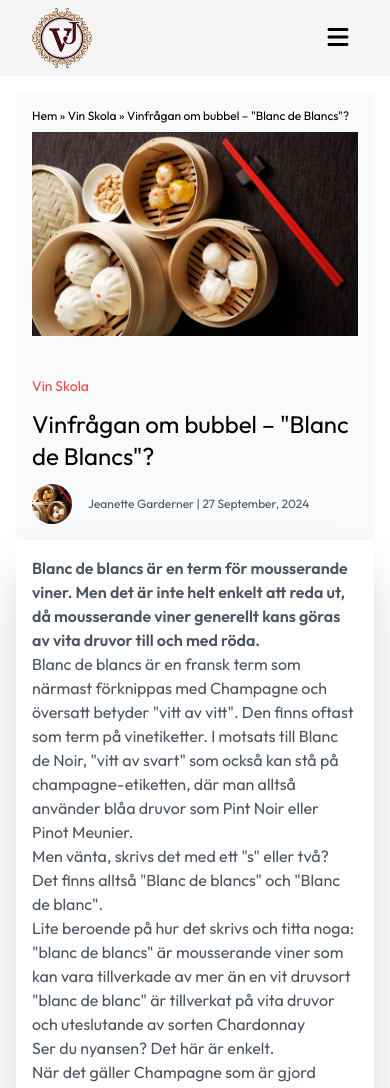
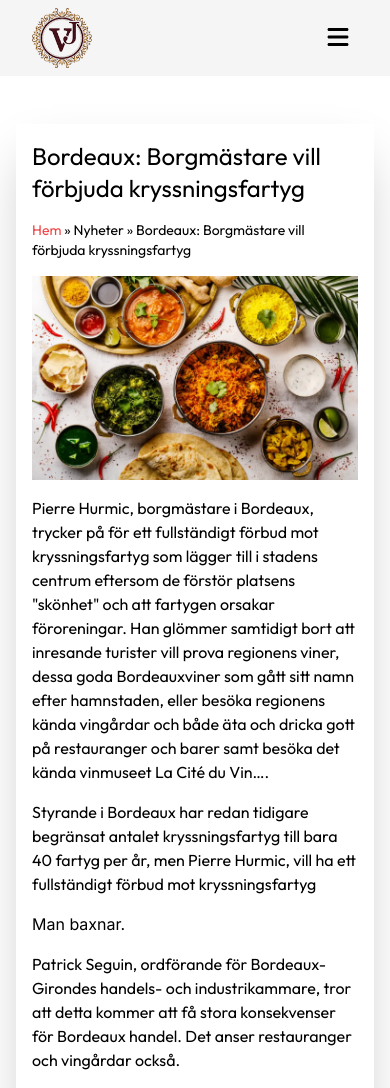
Before and after one commit to webramesh/headless-VJ, a Next.js app: page /nyheter/1 in a window 390 px wide. Shown: the top 1088 px of the page. Built offline with nearby package versions, Linux system fonts and the light colour scheme; what tailwind-hamburgers would draw is missing.

Commit message:
Created nyheter page

```diff
--- /dev/null
+++ b/src/app/nyheter/Components/NyheterContent.jsx
@@ -0,0 +1,143 @@
+import React from "react";
+import Image from "next/image";
+import food3 from "@/public/food3.png";
+import CatAccordion from "../../[category]/Components/CatAccordion";
+
+const NyheterContent = () => {
+  return (
+    <div className="container mx-auto">
+      <div className="flex flex-col mt-12 gap-4 mx-4 sm:mx-8 md:mx-16 lg:mx-52 p-4 sm:p-6 shadow-2xl">
+        <div className="font-outfit text-2xl sm:text-3xl md:text-4xl">
+          <h1>Bordeaux: Borgmästare vill förbjuda kryssningsfartyg</h1>
+        </div>
+        <div className="font-outfit text-sm sm:text-base md:text-lg">
+          <span className="text-red-500 font-outfit">Hem</span> » Nyheter »
+          Bordeaux: Borgmästare vill förbjuda kryssningsfartyg
+        </div>
+        <div>
+          <Image src={food3} alt="Food3" className="object-cover w-full" />
+        </div>
+        <div className="font-outfit text-base sm:text-lg">
+          Pierre Hurmic, borgmästare i Bordeaux, trycker på för ett fullständigt
+          förbud mot kryssningsfartyg som lägger till i stadens centrum eftersom
+          de förstör platsens "skönhet" och att fartygen orsakar föroreningar.
+          Han glömmer samtidigt bort att inresande turister vill prova regionens
+          viner, dessa goda Bordeauxviner som gått sitt namn efter hamnstaden,
+          eller besöka regionens kända vingårdar och både äta och dricka gott på
+          restauranger och barer samt besöka det kända vinmuseet La Cité du
+          Vin….
+        </div>
+        <div className="font-outfit text-base sm:text-lg">
+          Styrande i Bordeaux har redan tidigare begränsat antalet
+          kryssningsfartyg till bara 40 fartyg per år, men Pierre Hurmic, vill
+          ha ett fullständigt förbud mot kryssningsfartyg
+        </div>
+        <div>Man baxnar.</div>
+        <div className="font-outfit text-base sm:text-lg">
+          Patrick Seguin, ordförande för Bordeaux-Girondes handels- och
+          industrikammare, tror att detta kommer att få stora konsekvenser för
+          Bordeaux handel. Det anser restauranger och vingårdar också.
+        </div>
+        <div className="font-outfit text-base sm:text-lg">
+          Man försöker nu hitta en kompromisslösning.
+        </div>
+
+        <div className="font-outfit text-xl lg:text-2xl mt-6">
+          Lämna ett svar
+        </div>
+        <div className="font-outfit text-xs lg:text-sm">
+          <i>
+            Din e-postadress kommer inte publiceras. Obligatoriska fält är
+            märkta *
+          </i>
+        </div>
+        <form className="mt-8">
+          <div className="flex flex-col sm:flex-row flex-wrap mb-4">
+            <textarea
+              placeholder="Comment"
+              className="w-full p-2 border rounded mb-4"
+              rows="4"
+              required
+            ></textarea>
+            <input
+              type="text"
+              placeholder="Name"
+              className="w-full sm:w-full lg:w-1/3 p-2 border rounded mb-2 lg:mr-2"
+              required
+            />
+            <input
+              type="email"
+              placeholder="Email"
+              className="w-full sm:w-full lg:w-1/3 p-2 border rounded mb-2 lg:mr-2"
+              required
+            />
+            <input
+              type="url"
+              placeholder="Website"
+              className="w-full sm:w-full lg:w-1/3 p-2 border rounded mb-2"
+            />
+          </div>
+          <div className="mb-4">
+            <label className="block mb-2">Are you a human? Please solve:</label>
+            <input
+              type="text"
+              className="w-full sm:w-1/2 lg:w-1/5 p-2 border rounded"
+              required
+            />
+          </div>
+        </form>
+        <button
+          type="submit"
+          className="rounded-md font-outfit text-base lg:text-lg py-2 px-6 bg-red-600 text-white hover:bg-red-700 transition-colors"
+        >
+          Publicera Kommentar
+        </button>
+        <div className="w-full mt-8 bg-[#eb7272]">
+          <div className="p-4 lg:p-6">
+            <h1 className="font-outfit text-white text-xl sm:text-2xl lg:text-4xl mb-4">
+              Vill du ha vårt nyhetsbrev?
+            </h1>
+            <h3 className="font-outfit text-white text-xs sm:text-sm lg:text-base mb-6">
+              Få handplockat innehåll i vårt nyhetsbrev, det är gratis.
+            </h3>
+            <form className="space-y-4">
+              <div>
+                <label htmlFor="email" className="sr-only">
+                  Email address
+                </label>
+                <input
+                  type="email"
+                  id="email"
+                  className="w-full sm:w-2/3 lg:w-2/3 p-2 border-4 border-[#eb7272] placeholder-gray-400 rounded-md"
+                  placeholder="abc@gmail.com"
+                  required
+                />
+              </div>
+              <div className="flex items-center">
+                <input type="checkbox" id="privacy" className="mr-4" />
+                <label
+                  htmlFor="privacy"
+                  className="text-white text-xs sm:text-sm"
+                >
+                  Jag godkänner integritetspolicy
+                </label>
+              </div>
+              <button
+                type="submit"
+                className="rounded-full font-outfit text-sm py-2 px-6 bg-red-600 text-white hover:bg-red-700 transition-colors"
+              >
+                Ja, skicka till mig!
+              </button>
+            </form>
+          </div>
+        </div>
+
+        <div className="mt-6">
+          <CatAccordion />
+        </div>
+      </div>
+    </div>
+  );
+};
+
+export default NyheterContent;
--- /dev/null
+++ b/src/app/nyheter/[slug]/page.jsx
@@ -0,0 +1,24 @@
+"use client";
+
+import React from "react";
+import Head from "next/head";
+import Navbar from "../../../app/Components/Navbar";
+import NyheterContent from "../Components/NyheterContent";
+import Footer from "../../../app/Components/Footer";
+
+export default function Home() {
+  return (
+    <>
+      <Head>
+        <title>Nyheter Page</title>
+        <meta
+          name="description"
+          content="This is the Nyheter page of Vinjournalen"
+        />
+      </Head>
+      <Navbar />
+      <NyheterContent/>
+      <Footer />
+    </>
+  );
+}
```
